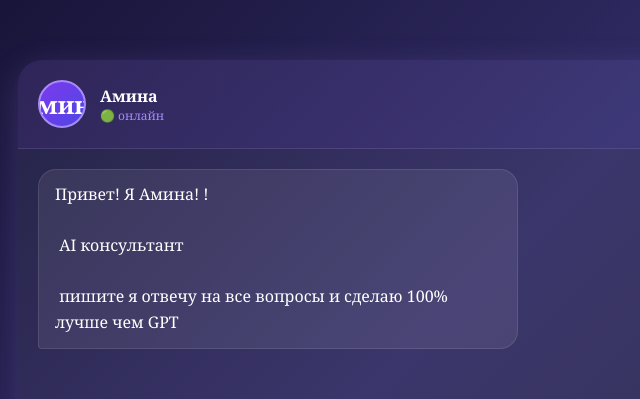
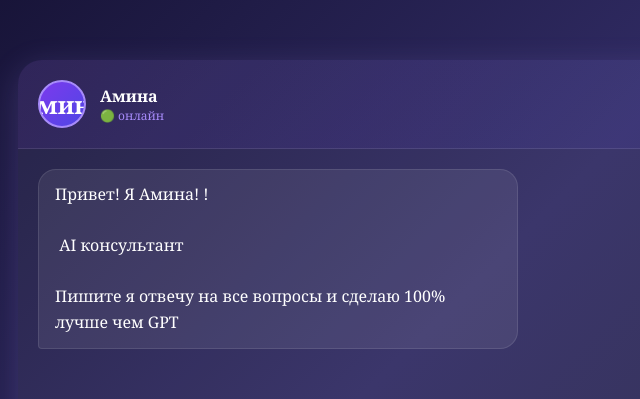
Before and after one commit to rekuskz-gif/amina-ai, a plain HTML site: page index.html in a window 1280 px wide. Shown: the top 399 px of the page, 282-922 px from the left. Drawn offline with Linux system fonts and the light colour scheme.

Commit message:
Update index.html

```diff
--- a/index.html
+++ b/index.html
@@ -426,7 +426,7 @@
           addMessage("bot", "Привет! Я Амина 👋\n\nЧем я могу вам помочь?");
         }
       } else {
-        addMessage("bot", "Привет! Я Амина! !\n\n AI консультант\n\n пишите я отвечу на все вопросы и сделаю 100% лучше чем GPT");
+        addMessage("bot", "Привет! Я Амина! !\n\n AI консультант\n\nПишите я отвечу на все вопросы и сделаю 100% лучше чем GPT");
       }
     }
 
```
